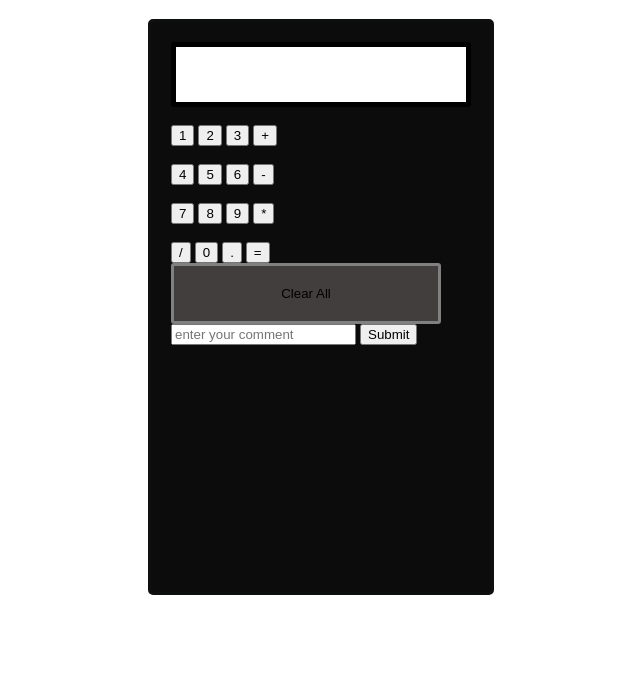
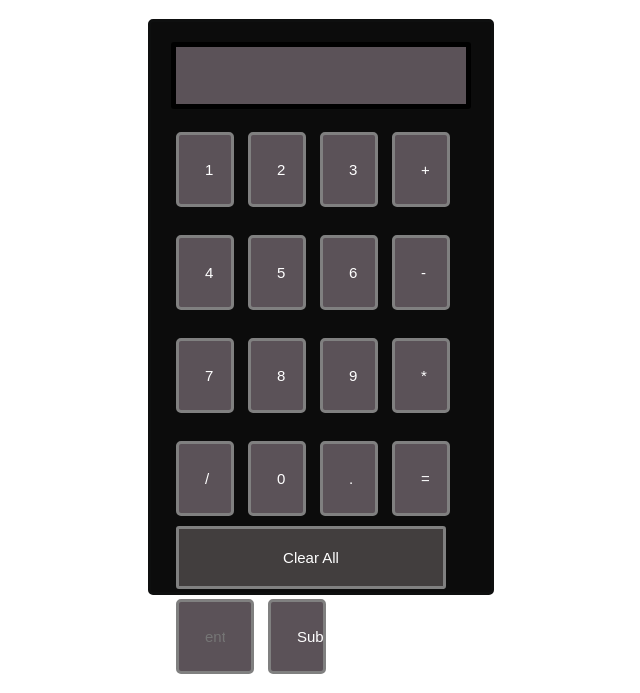
Before and after one commit to KipyegonB/Phase-1-project-Calculator-app, a plain HTML site: page index.html in a window 1280 px wide. Shown: the part 107-800 px from the top of the page, without its empty margins (319-959 px from the left). Drawn offline with Linux system fonts and the light colour scheme.

Commit message:
add input css styling

```diff
--- a/styles.css
+++ b/styles.css
@@ -13,7 +13,17 @@ h1 {
   padding: 23px;
   color: rgb(111, 76, 76);
   }
-
+  input
+  {
+  width: 20px;
+  background-color: rgb(91, 82, 88);
+  color: white;
+  border: 3px solid gray;
+    border-radius: 5px;
+    padding: 26px;
+    margin: 5px;
+    font-size: 15px;
+  }
 #clear{
 width: 270px;
 border: 3px solid gray;
```
